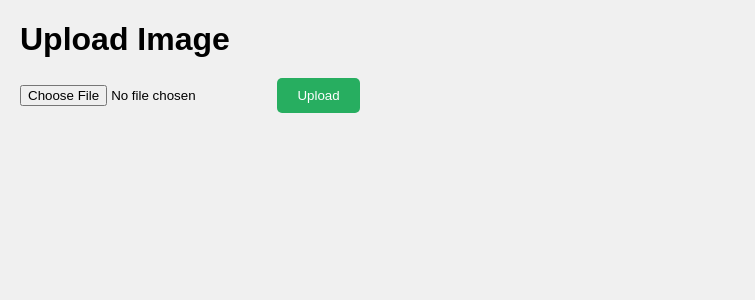
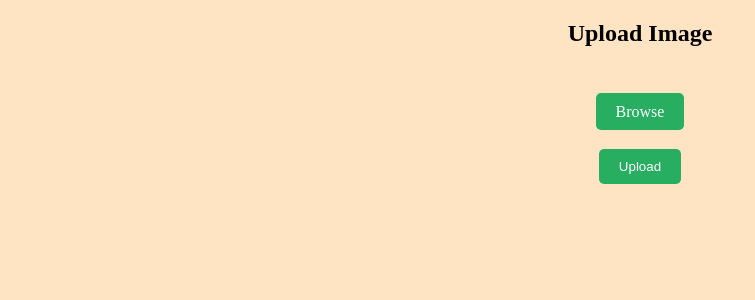
Before and after one commit to uwaiseibna2/PrivateImageRepositoryApp-GoogleCloudCI-CD, a Flask app: template templates/upload.html in a window 1280 px wide. Shown: the top 300 px of the page, without its empty margins (0-755 px from the left). Run offline with Flask 3, Linux system fonts and the light colour scheme; the template is opened without the code that fills it, so the values that code supplies are empty; parts of the project's set-up code (start-up, migrations or seed data) failed here and were passed over.

Commit message:
final-appearance-update

```diff
--- a/app.py
+++ b/app.py
@@ -84,7 +84,6 @@ def register():
         else:
             cursor.execute("INSERT INTO User (username, password) VALUES (%s, %s)", (username, hashed_password))
             connection.commit()
-            flash('Account created successfully', 'success')
             cursor.execute("SELECT * FROM User WHERE username=%s", (username,))
             new_user = cursor.fetchone()
             if new_user:
--- a/templates/login.html
+++ b/templates/login.html
@@ -4,6 +4,10 @@
     <meta charset="UTF-8">
     <title>Login</title>
     <style>
+        body
+        {
+            background-color: bisque;
+        }
         .login-form {
             text-align: center;
             margin-top: 100px;
@@ -31,7 +35,7 @@
 </head>
 <body>
     <div class="login-form">
-
+        <h1>Image App</h1>
 
         {% with messages = get_flashed_messages() %}
             {% if messages %}
--- a/templates/upload.html
+++ b/templates/upload.html
@@ -4,15 +4,18 @@
     <title>Upload Image</title>
     <style>
         body {
-            font-family: Arial, sans-serif;
-            background-color: #f0f0f0;
+            background-color:bisque;
+            margin: 5;
             margin: 20px;
+            text-align: center;
         }
-        h1 {
-            margin-bottom: 20px;
+        h2 {
+            text-align: center;
         }
-        form {
-            margin-top: 20px;
+        .upload-container {
+            display: flex;
+            flex-direction: column;
+            align-items: center;
         }
         .upload-btn {
             padding: 10px 20px;
@@ -22,17 +25,58 @@
             border-radius: 5px;
             transition: background-color 0.3s ease;
             cursor: pointer;
+            margin-top: 10px;
         }
         .upload-btn:hover {
+            background-color: #2ecc71;
+        }
+        #progress {
+            width: 50%;
+            border: 1px solid transparent;
+            border-radius: 5px;
+            margin-top: 20px;
+        }
+        #upload-progress {
+            width: 0%;
+            height: 20px;
+            background-color: #27ae60;
+            border-radius: 5px;
+        }
+        #file-input {
+            display: none;
+        }
+        .browse-btn {
+            padding: 10px 20px;
+            background-color: #27ae60;
+            color: white;
+            border: none;
+            border-radius: 5px;
+            transition: background-color 0.3s ease;
+            cursor: pointer;
+            margin-top: 10px;
+        }
+        .browse-btn:hover {
             background-color: #2ecc71;
         }
     </style>
 </head>
 <body>
-    <h1>Upload Image</h1>
-    <form method="POST" enctype="multipart/form-data">
-        <input type="file" name="file">
-        <input type="submit" value="Upload" class="upload-btn">
-    </form>
+
+
+    <h2>Upload Image</h2>
+    <div class="upload-container">
+        <form method="POST" enctype="multipart/form-data" id="upload-form">
+            <br><br>
+            <label for="file-input" class="browse-btn">Browse</label>
+            <br><br>
+            <span id="image-name"></span>
+            <input type="file" name="file" id="file-input">
+            <input type="submit" value="Upload" class="upload-btn">
+        </form>
+
+    </div>
+    <div id="progress">
+        <div id="upload-progress"></div>
+    </div>
 </body>
 </html>
```
Also changed, not shown: templates/home.html (+15 -35 lines), templates/image.html (+15 -16 lines), templates/register.html (+5 -3 lines).
